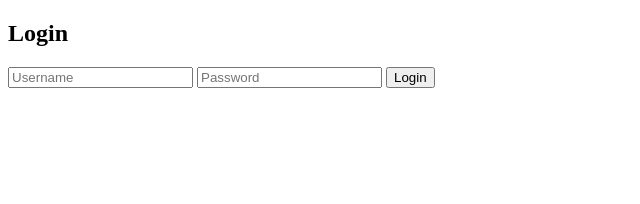
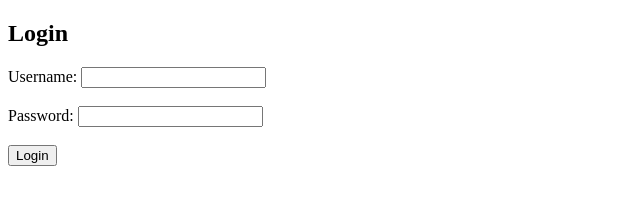
Before and after one commit to LamQuocVuong/vlu-qe-walking-skeleton, a website: page index.html in a window 1280 px wide. Shown: the whole page, without its empty margins (0-640 px from the left). Drawn offline with Linux system fonts and the light colour scheme.

Commit message:
Update index.html

```diff
--- a/index.html
+++ b/index.html
@@ -2,6 +2,7 @@
 <html lang="en">
 <head>
     <meta charset="UTF-8">
+    <meta name="viewport" content="width=device-width, initial-scale=1.0">
     <title>Login</title>
 </head>
 <body>
@@ -9,8 +10,16 @@
     <h2>Login</h2>
 
     <form id="loginForm">
-        <input type="text" id="username" placeholder="Username">
-        <input type="password" id="password" placeholder="Password">
+        <label for="username">Username:</label>
+        <input type="text" id="username" required>
+
+        <br><br>
+
+        <label for="password">Password:</label>
+        <input type="password" id="password" required>
+
+        <br><br>
+
         <button type="submit">Login</button>
     </form>
 
```
